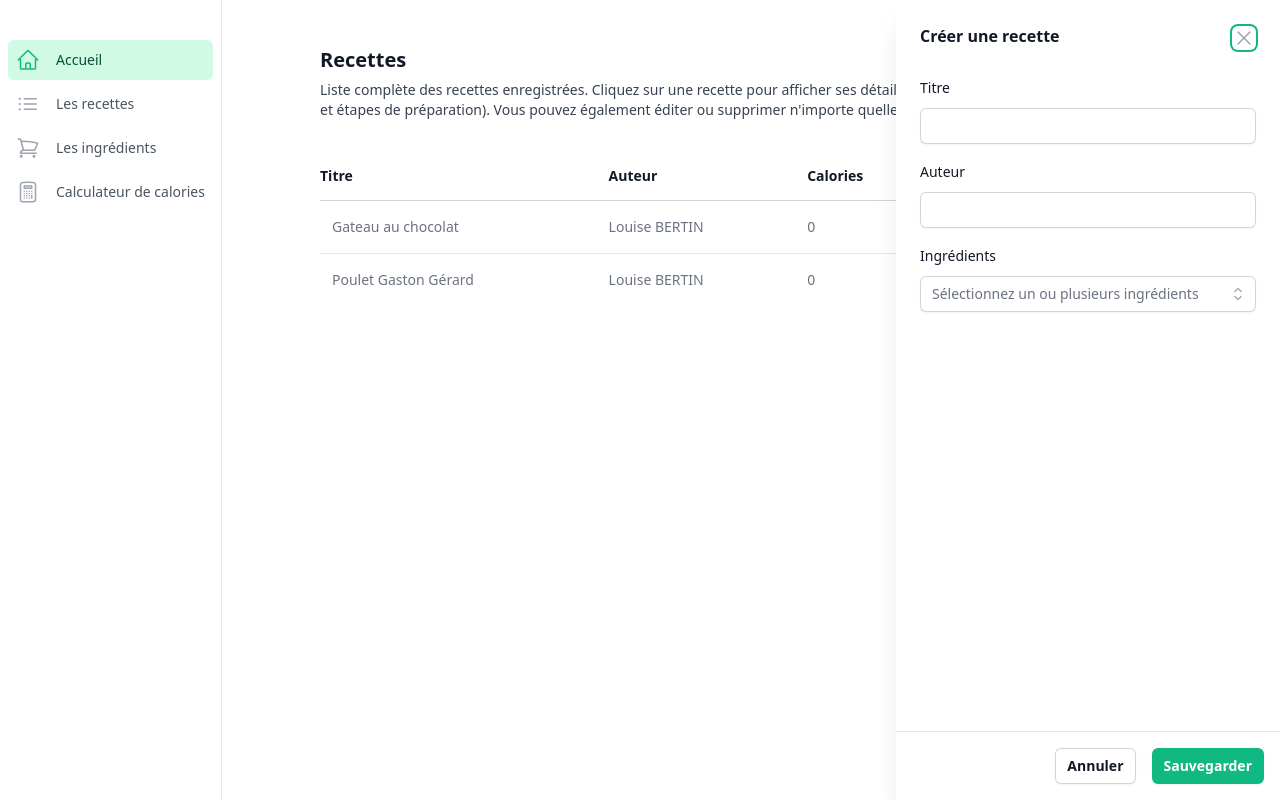
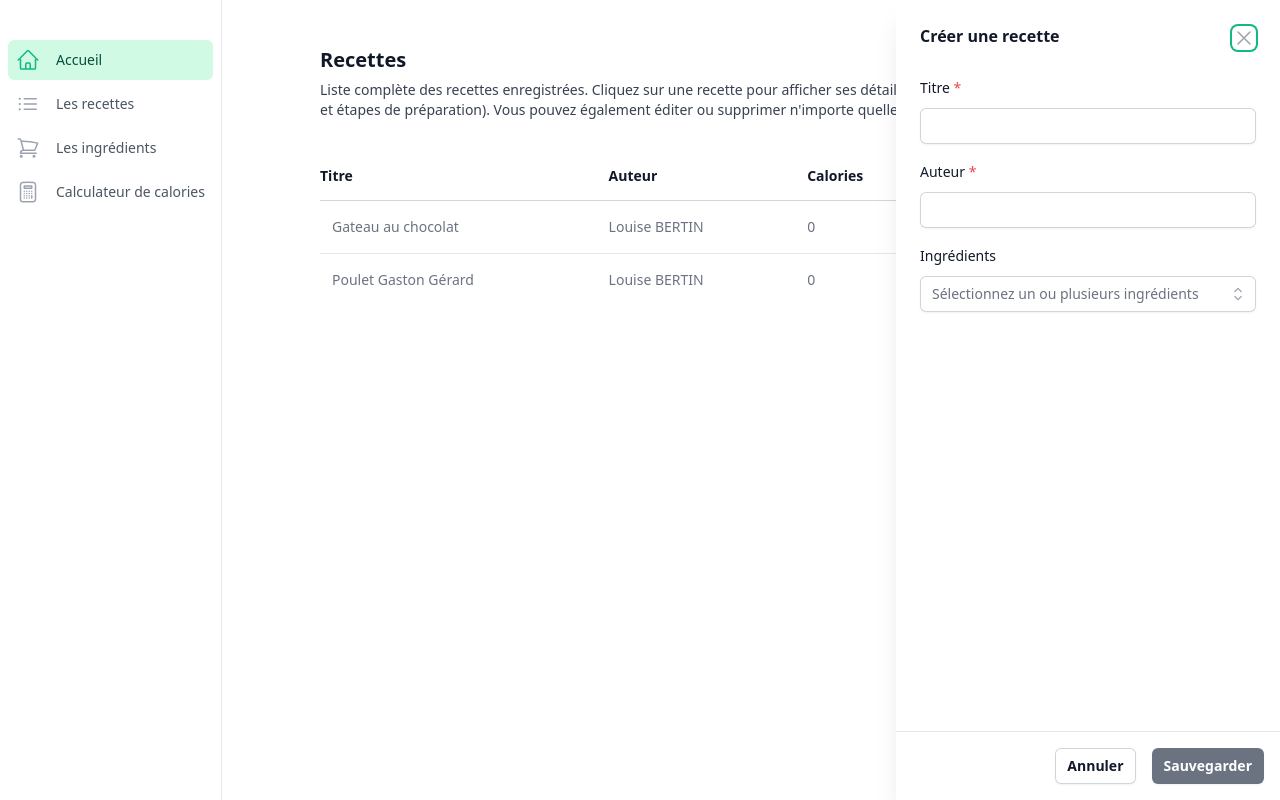
Before and after one commit to quentinHiribarne/Challenge-Stack-API-Vuejs, a Vue app in the folder calories-calculator/: page /recipes in a window 1280 px wide. Both pictures are taken after a click on the button "Ajouter une recette". Built offline with nearby package versions, Linux system fonts and the light colour scheme.

Commit message:
Finish edit/create form

```diff
--- a/calories-calculator/src/components/overlays/SlideOverSlotActionFooter.vue
+++ b/calories-calculator/src/components/overlays/SlideOverSlotActionFooter.vue
@@ -30,11 +30,15 @@
                                         </div>
                                     </div>
                                     <div class="flex flex-shrink-0 justify-end px-4 py-4">
-                                        <button type="button" class="rounded-md bg-white py-2 px-3 text-sm font-semibold text-gray-900 shadow-sm ring-1 ring-inset ring-gray-300 hover:ring-gray-400"
-                                            @click="$emit('close')">
+                                        <button type="button"
+                                            @click="$emit('close')"
+                                            class="rounded-md bg-white py-2 px-3 text-sm font-semibold text-gray-900 shadow-sm ring-1 ring-inset ring-gray-300 hover:ring-gray-400">
                                             Annuler
                                         </button>
-                                        <button type="submit" class="ml-4 inline-flex justify-center rounded-md bg-emerald-500 py-2 px-3 text-sm font-semibold text-white shadow-sm hover:bg-emerald-400 focus-visible:outline focus-visible:outline-2 focus-visible:outline-offset-2 focus-visible:outline-emerald-500">
+                                        <button type="submit"
+                                            :disabled="!isValid"
+                                            @click="$emit('save')"
+                                            class="ml-4 inline-flex justify-center rounded-md bg-emerald-500 disabled:bg-gray-500 py-2 px-3 text-sm font-semibold text-white shadow-sm hover:bg-emerald-400 disabled:hover:bg-gray-400 focus-visible:outline focus-visible:outline-2 focus-visible:outline-offset-2 focus-visible:outline-emerald-500">
                                             Sauvegarder
                                         </button>
                                     </div>
@@ -58,8 +62,12 @@
             type: Boolean,
             default: false
         },
+        isValid: {
+            type: Boolean,
+            default: true
+        },
         title: String
     });
 
-    defineEmits(['close'])
+    defineEmits(['close', 'save'])
 </script>
--- a/calories-calculator/src/views/Recipes.vue
+++ b/calories-calculator/src/views/Recipes.vue
@@ -76,13 +76,16 @@
     <SlideOver
        :open="openSlideOver"
        :title="editing ? 'Modifier la recette' : 'Créer une recette'"
-       @close="closeSlideOver" >
+       :isValid="isValid"
+       @close="closeSlideOver"
+       @save="saveRecipe" >
 
         <template #content>
             <div class="flex flex-col gap-4">
                 <div>
                     <label for="title" class="block text-sm font-medium leading-6 text-gray-900">
                         Titre
+                        <span class="text-red-500">*</span>
                     </label>
                     <div class="mt-2">
                         <input type="title" name="title" id="title"
@@ -93,6 +96,7 @@
                 <div>
                     <label for="author" class="block text-sm font-medium leading-6 text-gray-900">
                         Auteur
+                        <span class="text-red-500">*</span>
                     </label>
                     <div class="mt-2">
                         <input type="author" name="author" id="author"
@@ -184,6 +188,8 @@
         steps: []
     });
 
+    const isValid = computed(() => !recipe.value.title || !recipe.value.author ? false : true);
+
     const recipeCalories = (recipe) => {
         let calories = 0;
         recipe.ingredients.forEach(ingredient => calories = calories + ingredient.calories);
@@ -200,6 +206,8 @@
     };
     const deleteRecipe = (recipe) => console.log('delete ' + recipe.id);
 
+    const saveRecipe = () => editing.value ? console.log('save changes in ' + recipe.value.id) : console.log('save new recipe ' + recipe.value.title);
+
     const closeSlideOver = () => {
         openSlideOver.value = false;
         recipe.value = {
```
